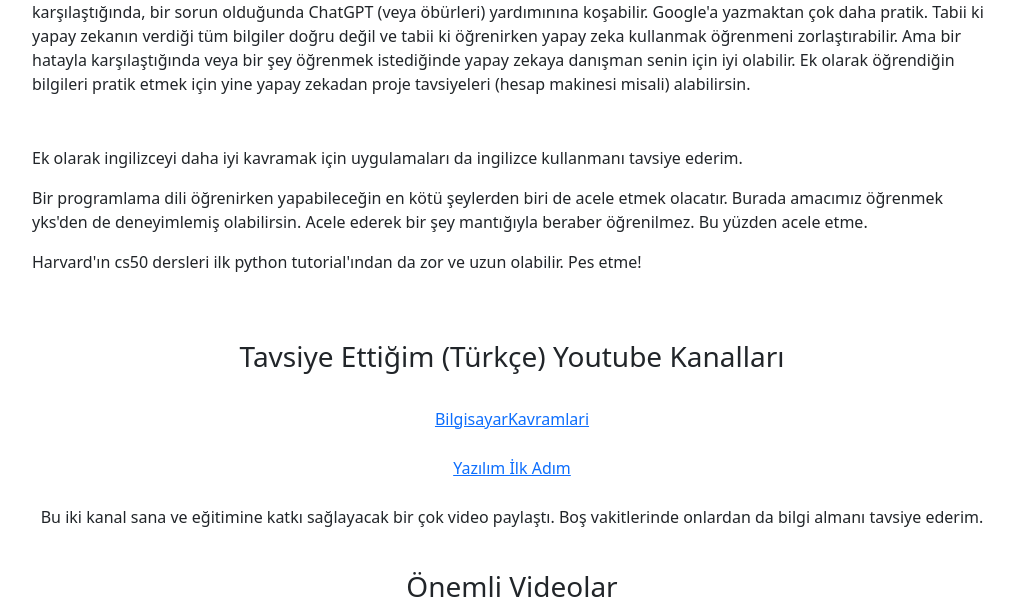
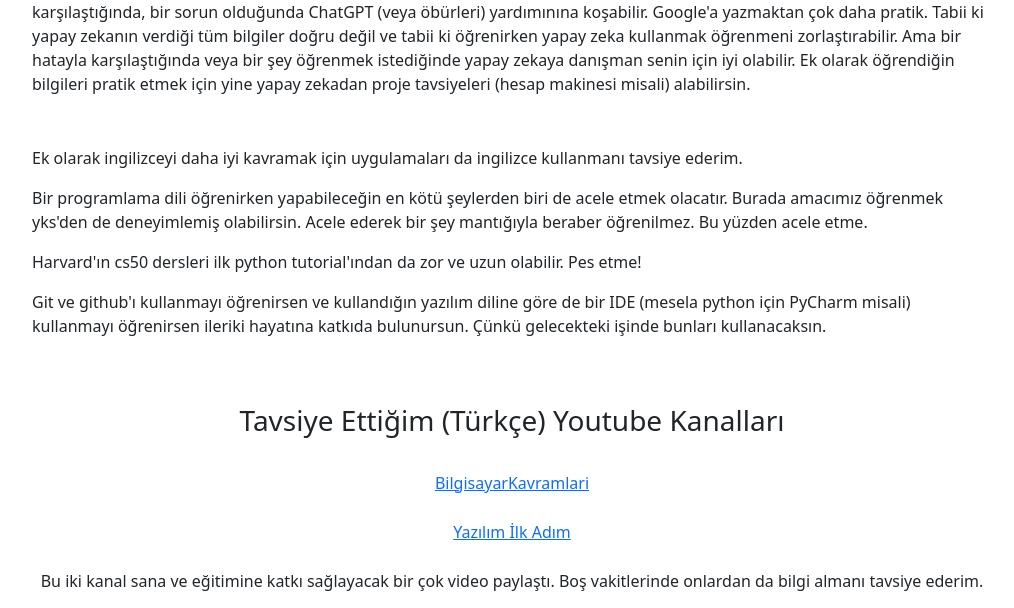
Before and after one commit to iyiinsan5555/PythonRoadmap, a plain HTML site: page helpPage.html in a window 1280 px wide. Shown: the part 1124-1732 px from the top of the page, without its empty margins (128-1142 px from the left). Drawn offline with nearby package versions, Linux system fonts and the light colour scheme.

Commit message:
Added small paragraph

```diff
--- a/helpPage.html
+++ b/helpPage.html
@@ -61,6 +61,7 @@
             </p>
             <p style="width: 75%;">Bir programlama dili öğrenirken yapabileceğin en kötü şeylerden biri de acele etmek olacatır. Burada amacımız öğrenmek yks'den de deneyimlemiş olabilirsin. Acele ederek bir şey mantığıyla beraber öğrenilmez. Bu yüzden acele etme.</p>
             <p style="width: 75%;">Harvard'ın cs50 dersleri ilk python tutorial'ından da zor ve uzun olabilir. Pes etme!</p>
+            <p style="width: 75%;">Git ve github'ı kullanmayı öğrenirsen ve kullandığın yazılım diline göre de bir IDE (mesela python için PyCharm misali) kullanmayı öğrenirsen ileriki hayatına katkıda bulunursun. Çünkü gelecekteki işinde bunları kullanacaksın.</p>
         </div>
 
         <div class="center-div" style="margin-top: 50px; margin-bottom: 25px;">
```
